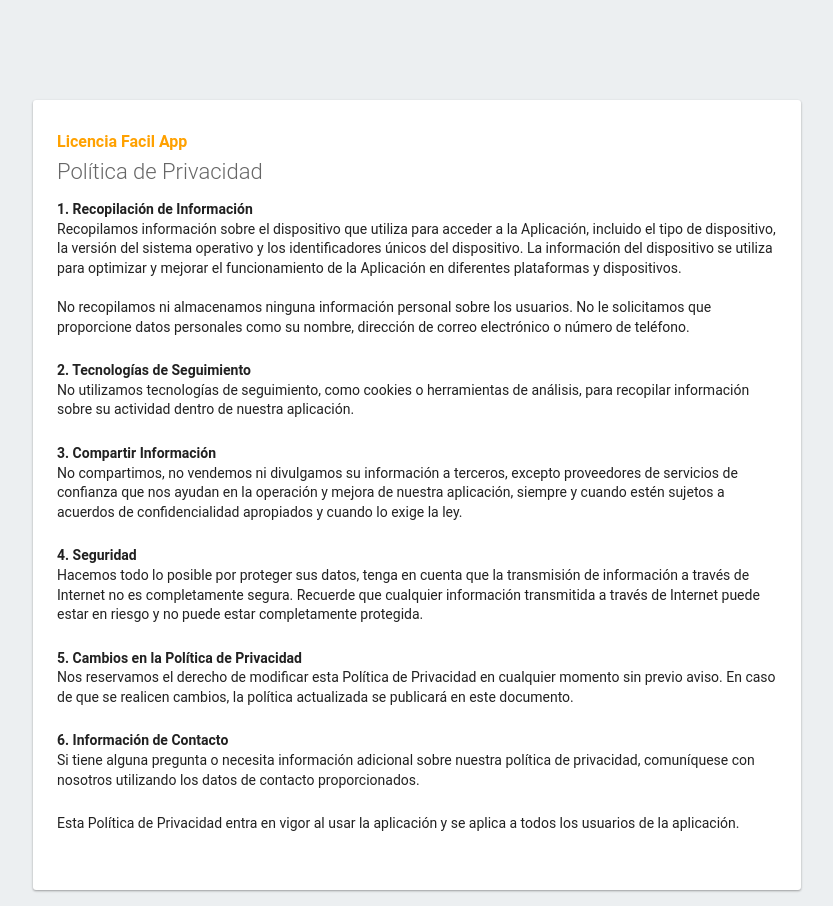
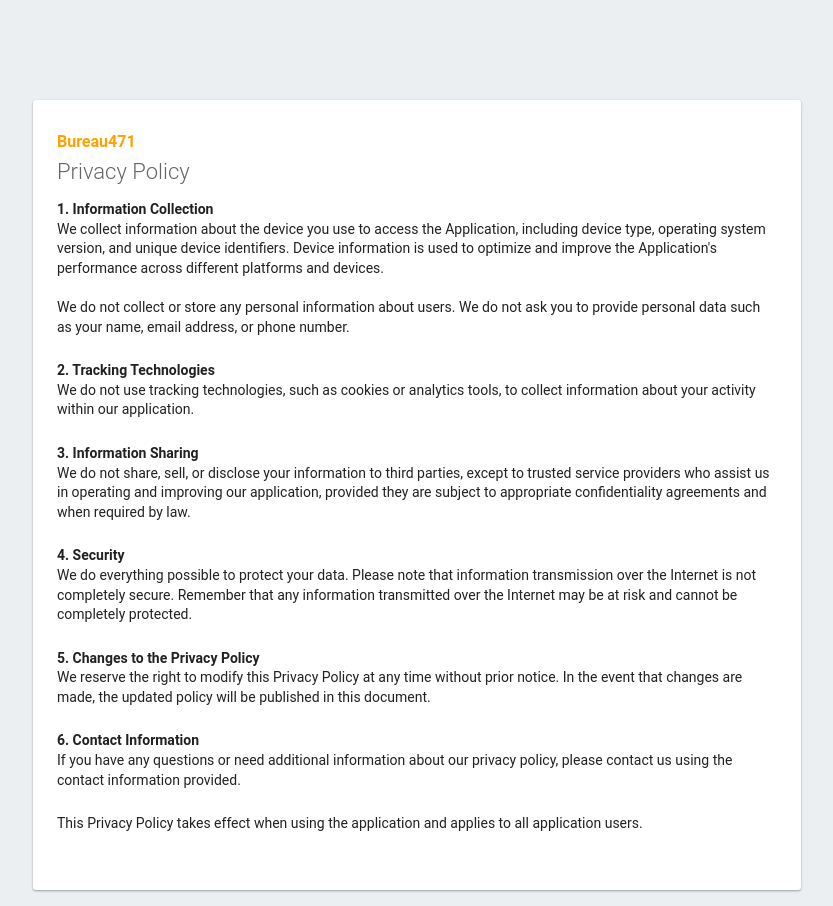
Before and after one commit to sand471/policies, a plain HTML site: page Index.html in a window 1280 px wide. Shown: the whole page, without its empty margins (223-1056 px from the left). Drawn offline with Linux system fonts and the light colour scheme.

Commit message:
Update Index.html

```diff
--- a/Index.html
+++ b/Index.html
@@ -21,28 +21,23 @@
         })
     })
 </script>
-      <h2>Licencia Facil App</h2>
-      <h1>Política de Privacidad</h1>
-      <p><b>1. Recopilación de Información</b><br>
-      Recopilamos información sobre el dispositivo que utiliza para acceder a la Aplicación, incluido el tipo de dispositivo, la versión del sistema operativo y los identificadores únicos del dispositivo. La información del dispositivo se utiliza para optimizar y mejorar el funcionamiento de la Aplicación en diferentes plataformas y dispositivos.
-      <br><br>
-      No recopilamos ni almacenamos ninguna información personal sobre los usuarios. No le solicitamos que proporcione datos personales como su nombre, dirección de correo electrónico o número de teléfono. </p>
-
-      <p><b>2. Tecnologías de Seguimiento</b><br>
-      No utilizamos tecnologías de seguimiento, como cookies o herramientas de análisis, para recopilar información sobre su actividad dentro de nuestra aplicación.</p>
-
-      <p><b>3. Compartir Información</b><br>
-      No compartimos, no vendemos ni divulgamos su información a terceros, excepto proveedores de servicios de confianza que nos ayudan en la operación y mejora de nuestra aplicación, siempre y cuando estén sujetos a acuerdos de confidencialidad apropiados y cuando lo exige la ley.</p>
-
-      <p><b>4. Seguridad</b><br>
-      Hacemos todo lo posible por proteger sus datos, tenga en cuenta que la transmisión de información a través de Internet no es completamente segura. Recuerde que cualquier información transmitida a través de Internet puede estar en riesgo y no puede estar completamente protegida.</p>
-
-      <p><b>5. Cambios en la Política de Privacidad</b><br>
-      Nos reservamos el derecho de modificar esta Política de Privacidad en cualquier momento sin previo aviso. En caso de que se realicen cambios, la política actualizada se publicará en este documento.</p>
-
-      <p><b>6. Información de Contacto</b><br>
-      Si tiene alguna pregunta o necesita información adicional sobre nuestra política de privacidad, comuníquese con nosotros utilizando los datos de contacto proporcionados.</p>
-      <p>Esta Política de Privacidad entra en vigor al usar la aplicación y se aplica a todos los usuarios de la aplicación.</p>
+      <h2>Bureau471</h2>
+      <h1>Privacy Policy</h1>
+<p><b>1. Information Collection</b><br>
+We collect information about the device you use to access the Application, including device type, operating system version, and unique device identifiers. Device information is used to optimize and improve the Application's performance across different platforms and devices.
+<br><br>
+We do not collect or store any personal information about users. We do not ask you to provide personal data such as your name, email address, or phone number.</p>
+<p><b>2. Tracking Technologies</b><br>
+We do not use tracking technologies, such as cookies or analytics tools, to collect information about your activity within our application.</p>
+<p><b>3. Information Sharing</b><br>
+We do not share, sell, or disclose your information to third parties, except to trusted service providers who assist us in operating and improving our application, provided they are subject to appropriate confidentiality agreements and when required by law.</p>
+<p><b>4. Security</b><br>
+We do everything possible to protect your data. Please note that information transmission over the Internet is not completely secure. Remember that any information transmitted over the Internet may be at risk and cannot be completely protected.</p>
+<p><b>5. Changes to the Privacy Policy</b><br>
+We reserve the right to modify this Privacy Policy at any time without prior notice. In the event that changes are made, the updated policy will be published in this document.</p>
+<p><b>6. Contact Information</b><br>
+If you have any questions or need additional information about our privacy policy, please contact us using the contact information provided.</p>
+<p>This Privacy Policy takes effect when using the application and applies to all application users.</p>
     </div>
   </body>
 </html>
```
